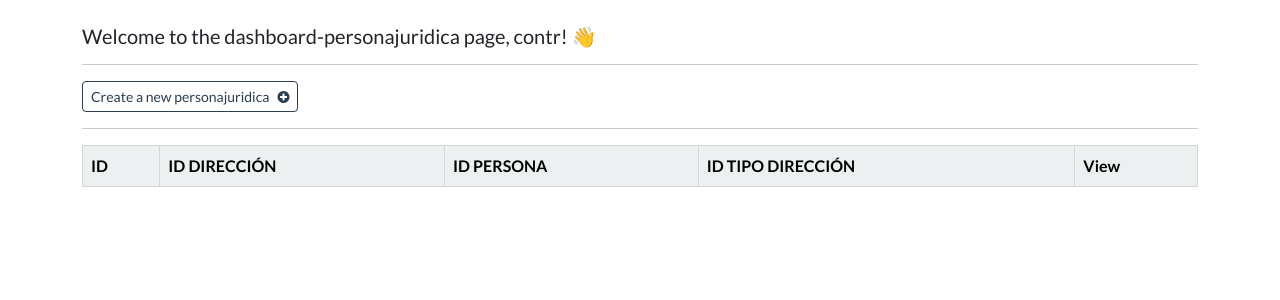
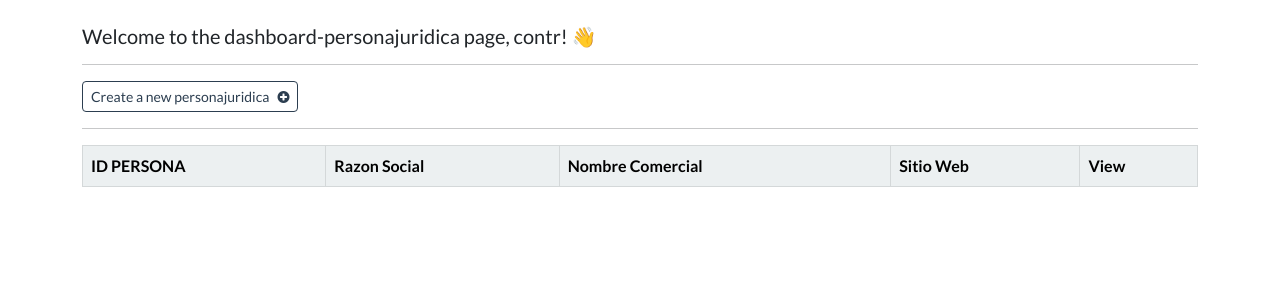
Before and after one commit to JoseAlejandro11235/appventas, a Django app: page /dashboard-personajuridica in a window 1280 px wide. Shown: the part 72-372 px from the top of the page. Run offline with Django 5.2, Linux system fonts and the light colour scheme; a user stored in the database is signed in; data that the repository does not hold is empty.

Commit message:
Corrigiendo error de personajuridica

```diff
--- a/crm/webapp/templates/webapp/dashboard-personajuridica.html
+++ b/crm/webapp/templates/webapp/dashboard-personajuridica.html
@@ -21,10 +21,11 @@
 
                 <tr>
 
-                    <th scope="col"> ID </th>
-                    <th scope="col"> ID DIRECCIÓN </th>
+
                     <th scope="col"> ID PERSONA </th>
-                    <th scope="col"> ID TIPO DIRECCIÓN </th>
+                    <th scope="col"> Razon Social </th>
+                    <th scope="col"> Nombre Comercial</th>
+                    <th scope="col"> Sitio Web </th>
 
 
                     <th scope="col"> View </th>
@@ -42,7 +43,7 @@
 
             <tr>
 
-                <td> {{personajuridica.id}} </td>
+
 
                 <td> {{personajuridica.id_persona}} </td>
 
@@ -53,7 +54,7 @@
 
 
 
-                <td> <a class="btn btn-success btn-sm" href="{% url 'personajuridica' personajuridica.id %}"> <i class="fa fa-eye" aria-hidden="true"></i> </a></td>
+                <td> <a class="btn btn-success btn-sm" href="{% url 'personajuridica' personajuridica.id_persona %}"> <i class="fa fa-eye" aria-hidden="true"></i> </a></td>
 
 
 
--- a/crm/webapp/templates/webapp/view-personanatural.html
+++ b/crm/webapp/templates/webapp/view-personanatural.html
@@ -10,7 +10,7 @@
 
             <strong>
 
-                {{personanatural.id}}
+                {{personanatural.id_persona}}
                 <br>
 
 
@@ -21,7 +21,7 @@
             <hr>
 
 
-            {{personanatural.id_persona}}
+
             <br>
             {{personanatural.nombres}}
             <br>
--- a/crm/webapp/views.py
+++ b/crm/webapp/views.py
@@ -1675,8 +1675,8 @@ def create_personajuridica(request):
 # - Update a PersonaJuridica
 @login_required(login_url='my-login')
 def update_personajuridica(request, pk):
-
-    personajuridica = PersonaJuridica.objects.get(id=pk)
+    persona = Persona.objects.get(documento=pk)
+    personajuridica = PersonaJuridica.objects.get(id_persona=persona)
 
     form = UpdatePersonaJuridicaForm(instance=personajuridica)
 
@@ -1696,8 +1696,8 @@ def update_personajuridica(request, pk):
 
 @login_required(login_url='my-login')
 def singular_personajuridica(request, pk):
-
-    personajuridica = PersonaJuridica.objects.get(id=pk)
+    persona = Persona.objects.get(documento=pk)
+    personajuridica = PersonaJuridica.objects.get(id_persona=persona)
 
     context = {'personajuridica': personajuridica}
 
@@ -1707,7 +1707,8 @@ def singular_personajuridica(request, pk):
 
 @login_required(login_url='my-login')
 def delete_personajuridica(request, pk):
-    personajuridica = PersonaJuridica.objects.get(id=pk)
+    persona = Persona.objects.get(documento=pk)
+    personajuridica = PersonaJuridica.objects.get(id_persona=persona)
     personajuridica.delete()
     messages.success(request, "Your PersonaJuridica was deleted!")
     return redirect("dashboard-personajuridica")
```
Also changed, not shown: crm/webapp/templates/webapp/view-personajuridica.html (+5 -5 lines), crm/db.sqlite3.
